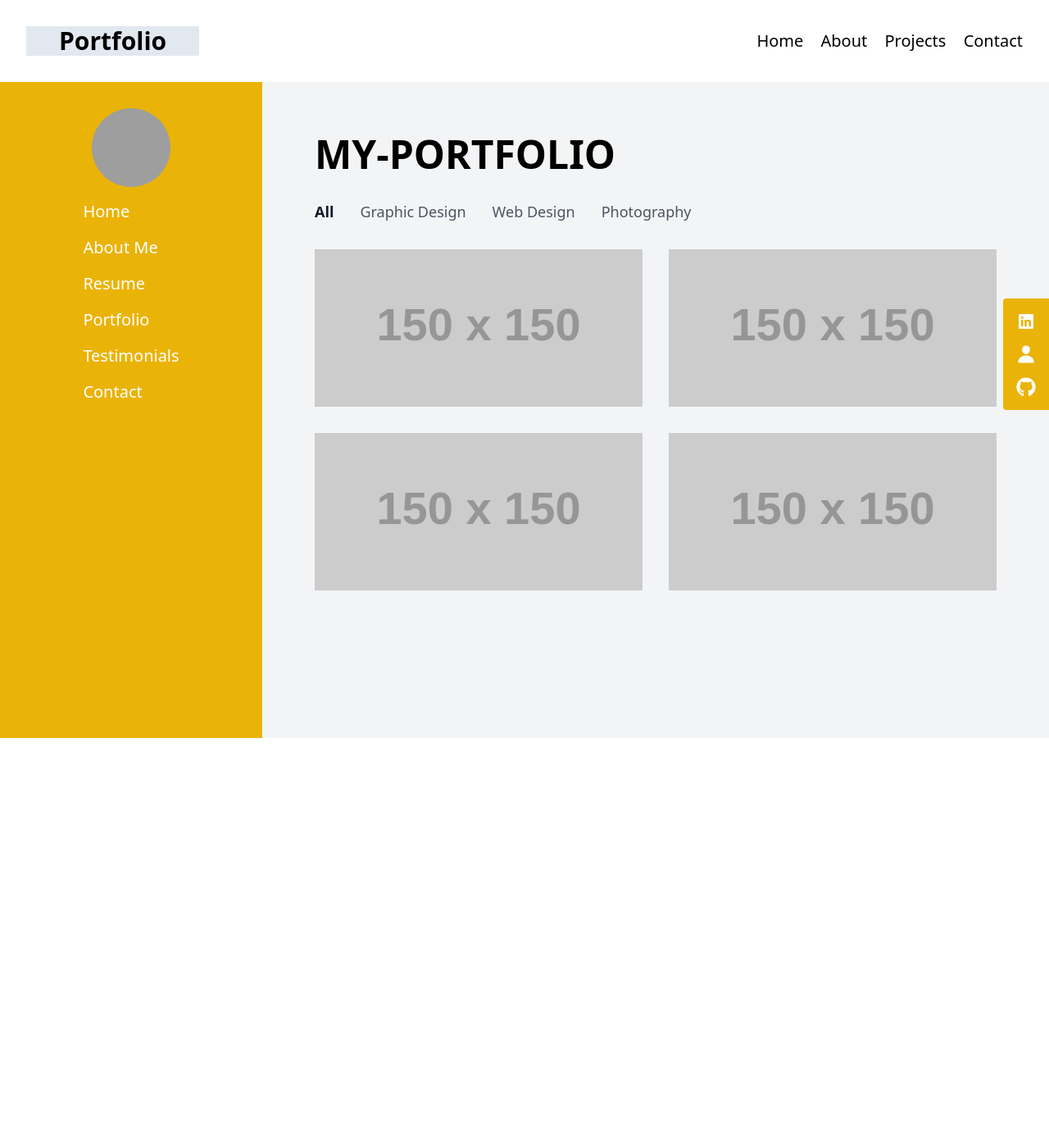
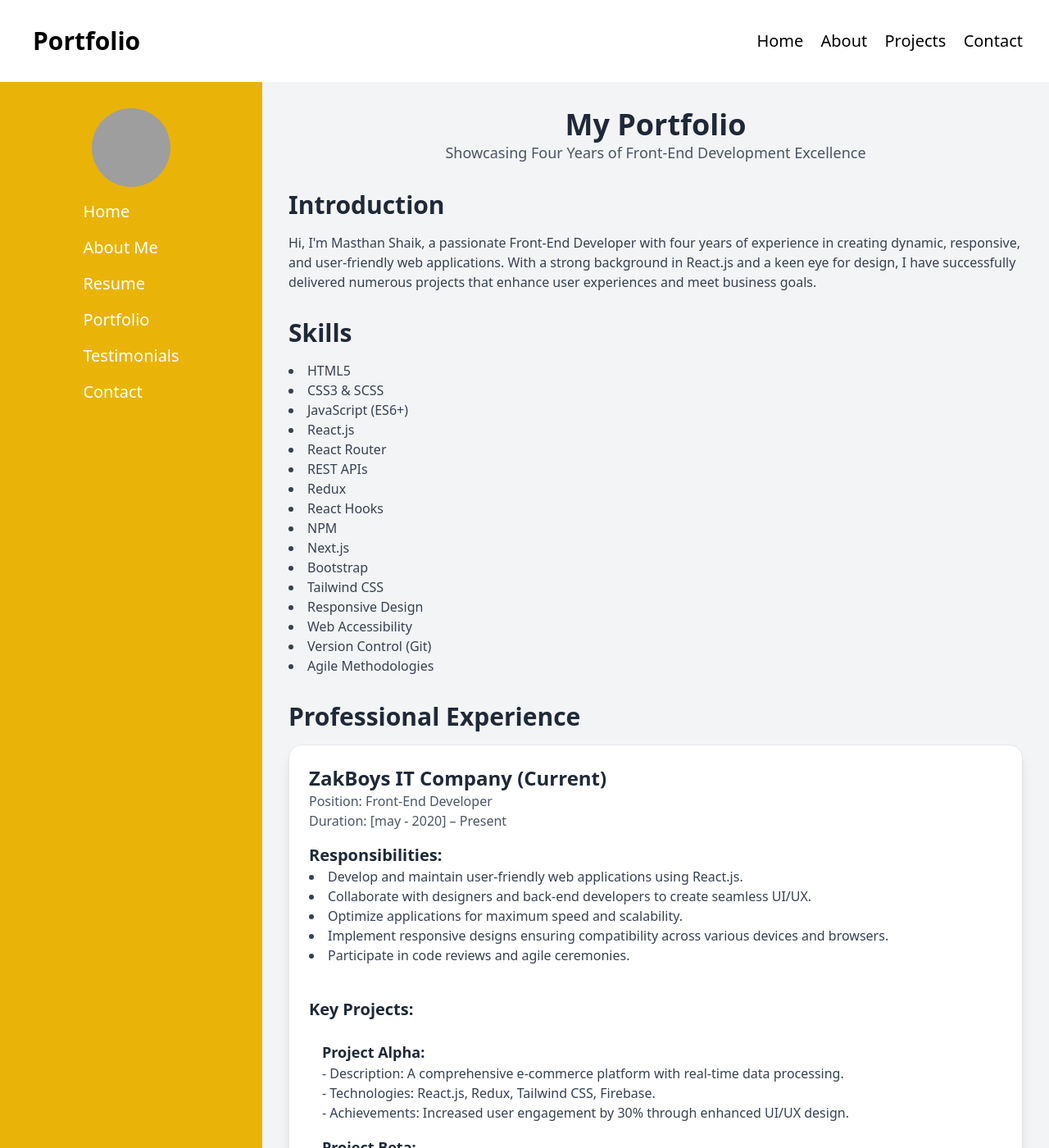
Before and after one commit to masthanskk/Portfolio, a React (Create React App) app in the folder my-app/: page /portfolio in a window 1280 px wide. Shown: the top 1400 px of the page at 82% size. Before the commit the page ends 900 px from the top, so only its background shows below. Built offline with nearby package versions, Linux system fonts and the light colour scheme; grey boxes are pictures that could not be loaded.

Commit message:
Portfolio Chnages

```diff
--- a/my-app/src/Component/navigation.js
+++ b/my-app/src/Component/navigation.js
@@ -5,14 +5,14 @@ import { NavLink } from "react-router-dom";
 export default function Nav(){
         return (
 
-                <div className="flex justify-between font-bold bg-grey-400 items-center ml-8 py-8 ">
-                    <NavLink to ='/portfolio'  className="text-3xl bg-slate-200  px-10 " > Portfolio</NavLink>
+                <div className="flex justify-between font-bold bg-white  items-center  py-8 ">
+                    <NavLink to ='/portfolio'  className="text-3xl px-10  " > Portfolio</NavLink>
 
                       <div className=" text-xl  font-medium text-black mr-8 space-x-4  ">
-                        <NavLink to ='/' > Home</NavLink>
-                        <NavLink to ='/about' > About</NavLink>
-                        <NavLink to = '/projects'> Projects </NavLink>
-                        <NavLink to ='/contact' > Contact </NavLink>
+                        <NavLink to ='/' className= 'hover:text-gray-300' > Home</NavLink>
+                        <NavLink to ='/about' className= 'hover:text-gray-300' > About</NavLink>
+                        <NavLink to = '/projects' className= 'hover:text-gray-300'> Projects </NavLink>
+                        <NavLink to ='/contact' className= 'hover:text-gray-300'> Contact </NavLink>
                        </div>
 
                 </div>
--- a/my-app/src/Pages/Home.js
+++ b/my-app/src/Pages/Home.js
@@ -7,15 +7,15 @@ import { IoPerson } from "react-icons/io5";
 
 export default function Home() {
   return (
-    <div className="flex flex-row min-h-screen">
-      <div className="flex flex-col justify-center w-1/2 p-16 bg-white">
+    <div className="flex flex-row min-h-screen ">
+      <div className="flex flex-col justify-center w-1/2 p-16 ">
         <h1 className="text-5xl font-bold mb-4">HI THERE!</h1>
         <h2 className="text-6xl font-bold mb-4">
             I'M <span className="text-yellow-500">Masthan Shaik</span>
         </h2>
         <h3 className="text-lg font-medium mb-4">Front-End React | Developer </h3>
         <p className="text-gray-600 mb-4">
-           <img className='h-8 w-8 mt-2' src='https://encrypted-tbn0.gstatic.com/images?q=tbn:ANd9GcRj0q7TUjRJA2HaN22zBrgzAwYVvnIIwn1pIw&usqp=CAU' alt="Developer Logo" />
+           <img className='h-8 w-8 mt-2 rounded-full' src='https://encrypted-tbn0.gstatic.com/images?q=tbn:ANd9GcRj0q7TUjRJA2HaN22zBrgzAwYVvnIIwn1pIw&usqp=CAU' alt="Developer Logo" />
              A passionate Front-end React <br /> Developer based in
         </p>
 
--- a/my-app/src/Pages/Portfolio.js
+++ b/my-app/src/Pages/Portfolio.js
@@ -1,12 +1,11 @@
+
 import React from 'react';
-import { IoLogoLinkedin } from "react-icons/io";
-import { FaGithub } from "react-icons/fa";
-import { IoPerson } from "react-icons/io5";
+
 
 export default function Portfolio() {
+
     return (
-    <div className="flex min-h-screen">
-      {/* Sidebar */}
+      <div className=" flex min-h-screen">
       <div className="w-1/4 bg-yellow-500 flex flex-col items-center py-8">
       <img  className="h-24 w-24 rounded-full mb-4" src="https://i.ibb.co/4FKbFsq/IMG-0185-1.jpg"  alt='' border="0" />
         <nav className="flex flex-col space-y-4">
@@ -19,50 +18,160 @@ export default function Portfolio() {
         </nav>
       </div>
 
-      {/* Main Content */}
-      <div className="w-3/4 p-16 bg-gray-100 flex flex-col space-y-8">
-        <h1 className="text-5xl font-bold">MY-PORTFOLIO</h1>
 
-        {/* Portfolio Categories */}
-        <div className="flex space-x-8 text-lg">
-          <a  className="text-gray-900 font-bold">All</a>
-          <a  className="text-gray-600">Graphic Design</a>
-          <a  className="text-gray-600">Web Design</a>
-          <a  className="text-gray-600">Photography</a>
+        <div className="w-3/4 p-8 bg-gray-100">
+            <header className="text-center mb-8">
+                <h1 className="text-4xl font-bold text-gray-800">My Portfolio</h1>
+                <p className="text-lg text-gray-600">Showcasing Four Years of Front-End Development Excellence</p>
+            </header>
+
+            <section className="mb-8">
+                <h2 className="text-3xl font-semibold text-gray-800 mb-4">Introduction</h2>
+                <p className="text-gray-700">
+                    Hi, I'm Masthan Shaik, a passionate Front-End Developer with four years of experience in creating dynamic, responsive, and user-friendly web applications. With a strong background in React.js and a keen eye for design, I have successfully delivered numerous projects that enhance user experiences and meet business goals.
+                </p>
+            </section>
+
+            <section className="mb-8">
+                <h2 className="text-3xl font-semibold text-gray-800 mb-4">Skills</h2>
+                <ul className="list-disc  list-inside text-gray-700">
+                    <li>HTML5</li>
+                    <li>CSS3 & SCSS</li>
+                    <li>JavaScript (ES6+)</li>
+                    <li>React.js</li>
+                    <li>React Router</li>
+                    <li>REST APIs</li>
+                    <li>Redux</li>
+                    <li>React Hooks</li>
+                    <li> NPM </li>
+                    <li>Next.js</li>
+                    <li>Bootstrap</li>
+                    <li>Tailwind CSS</li>
+                    <li>Responsive Design</li>
+                    <li>Web Accessibility</li>
+                    <li>Version Control (Git)</li>
+                    <li>Agile Methodologies</li>
+                </ul>
+            </section>
+
+            <section className="mb-8">
+                <h2 className="text-3xl font-semibold text-gray-800 mb-4">Professional Experience</h2>
+                <div className="bg-white border rounded-2xl shadow-lg p-6 mb-4">
+                    <h3 className="text-2xl font-bold text-gray-800">ZakBoys IT Company (Current)</h3>
+                    <p className="text-gray-600">Position: Front-End Developer<br />Duration: [may - 2020] – Present</p>
+                    <h4 className="text-xl font-semibold text-gray-800 mt-4">Responsibilities:</h4>
+                    <ul className="list-disc list-inside text-gray-700">
+                        <li>Develop and maintain user-friendly web applications using React.js.</li>
+                        <li>Collaborate with designers and back-end developers to create seamless UI/UX.</li>
+                        <li>Optimize applications for maximum speed and scalability.</li>
+                        <li>Implement responsive designs ensuring compatibility across various devices and browsers.</li>
+                        <li>Participate in code reviews and agile ceremonies.</li>
+                    </ul> <br/>
+                    <h4 className="text-xl font-bold text-gray-800 mt-4">Key Projects:</h4> <br/>
+
+                    <div className="ml-4">
+                        <h5 className="text-lg font-bold text-gray-800">Project Alpha:</h5>
+                        <p className="text-gray-700">
+                            - Description: A comprehensive e-commerce platform with real-time data processing.<br />
+                            - Technologies: React.js, Redux, Tailwind CSS, Firebase.<br />
+                            - Achievements: Increased user engagement by 30% through enhanced UI/UX design.
+                        </p>
+                        <h5 className="text-lg font-bold text-gray-800 mt-4">Project Beta:</h5>
+                        <p className="text-gray-700">
+                            - Description: An internal dashboard for monitoring company metrics and KPIs.<br />
+                            - Technologies: React.js, D3.js, SCSS.<br />
+                            - Achievements: Improved data visualization and reporting accuracy.
+                        </p>
+                    </div>
                 </div>
 
-        {/* Portfolio Items */}
-        <div className="grid grid-cols-2 gap-8">
-          <img
-            className="object-cover h-48 w-full"
-            src="https://via.placeholder.com/150"
-            alt="Portfolio Item"
-          />
-          <img
-            className="object-cover h-48 w-full"
-            src="https://via.placeholder.com/150"
-            alt="Portfolio Item"
-          />
-          <img
-            className="object-cover h-48 w-full"
-            src="https://via.placeholder.com/150"
-            alt="Portfolio Item"
-          />
-          <img
-            className="object-cover h-48 w-full"
-            src="https://via.placeholder.com/150"
-            alt="Portfolio Item"
-          />
+                <div className="bg-white border shadow-lg rounded-2xl p-6 mb-4">
+                    <h3 className="text-2xl font-bold text-gray-800">Personal Projects:</h3> <br/>
+                    <div className="ml-4">
+                        <h5 className="text-lg font-bold text-gray-800">MyPortfolio Website:</h5>
+                        <p className="text-gray-700">
+                            - Description: A personal website to showcase my projects and skills.<br />
+                            - Technologies: React.js, Tailwind CSS.<br />
+                            - Achievements: Demonstrated proficiency in modern web development practices.
+                        </p>
+                    </div>
+                </div>
+            </section>
+
+            <section className="mb-8">
+                <h2 className="text-3xl font-semibold text-gray-800 mb-4">Projects Showcase</h2>
+                <div className="bg-white border rounded-2xl shadow-lg p-6 mb-4">
+                    <h3 className="text-2xl font-bold text-gray-800">Project 1: E-commerce Platform</h3>
+                    <p className="text-gray-700">
+                        - Description: Developed a full-featured e-commerce website with user authentication, product management, and payment gateway integration.<br />
+                        - Technologies: React.js, Redux, Node.js, MongoDB, Stripe API.<br />
+                        - Role: Front-End Developer<br />
+                        - Highlights: Designed an intuitive user interface that boosted sales conversion by 25%.
+                    </p>
                 </div>
 
-        {/* Social Icons */}
-        <div className="absolute right-0 top-1/2 transform -translate-y-1/2 flex flex-col space-y-4 p-4 bg-yellow-500 rounded-l">
-        <a href="https://www.linkedin.com/in/sk-masthan/" className="text-white"><IoLogoLinkedin className="h-6 w-6" /></a>
-          <a href='/about' className='text-white'> <IoPerson className='h-6 w-6'/> </a>
-          <a href="https://github.com/masthanskk" className="text-white"><FaGithub className="h-6 w-6" /></a>
+                <div className="bg-white border rounded-2xl shadow-lg p-6 mb-4">
+                    <h3 className="text-2xl font-bold text-gray-800">Project 2: Real-Time Chat Application</h3>
+                    <p className="text-gray-700">
+                        - Description: Built a real-time chat application with private and group messaging features.<br />
+                        - Technologies: React.js, Socket.io, Express.js, MongoDB.<br />
+                        - Role: Full Stack Developer<br />
+                        - Highlights: Ensured smooth real-time communication with a scalable architecture.
+                    </p>
+                </div>
 
-          {/* Add more icons as needed */}
+                <div className="bg-white border rounded-2xl shadow-lg p-6 mb-4">
+                    <h3 className="text-2xl font-bold text-gray-800">Project 3: Personal Finance Tracker</h3>
+                    <p className="text-gray-700">
+                        - Description: Created a personal finance tracker to help users manage their expenses and savings.<br />
+                        - Technologies: React.js, Redux, Firebase.<br />
+                        - Role: Front-End Developer<br />
+                        - Highlights: Implemented data visualization features to track spending patterns.
+                    </p>
                 </div>
+            </section>
+
+            <section className="mb-8">
+                <h2 className="text-3xl font-semibold text-gray-800 mb-4">Testimonials</h2>
+                <div className="bg-white border rounded-2xl shadow-lg p-6">
+                    <p className="text-gray-700">
+                        - "Masthan's expertise in React.js transformed our project. His attention to detail and commitment to quality are unmatched." – John Doe, CEO of ZakBoys IT Company.<br />
+                        - "Working with Masthan was a pleasure. He brought innovative solutions to the table and delivered beyond our expectations." – Jane Smith, Project Manager.
+                    </p>
+                </div>
+            </section>
+
+            <section className="mb-8">
+                <h2 className="text-3xl font-semibold text-gray-800 mb-4">Education</h2>
+                <div className="bg-white border rounded-2xl shadow-lg p-6">
+                    <p className="text-gray-700">
+                        Degree: Bachelor of Science in Computer Science<br />
+                        Institution: [Sri Harshini Degree College,Ongole]<br />
+                        Graduation Year: [2020]
+                    </p>
+                </div>
+            </section>
+
+            <section className="mb-8">
+                <h2 className="text-3xl font-semibold text-gray-800 mb-4">Certifications</h2>
+                <div className="bg-white border rounded-2xl shadow-lg p-6">
+                    <p className="text-gray-700">
+                        React Developer Certification<br />
+                        Issued by: [Certification Authority]
+                    </p>
+                </div>
+            </section>
+
+            <section className="mb-8">
+                <h2 className="text-3xl font-semibold text-gray-800 mb-4">Contact Information</h2>
+                <div className="bg-white border rounded-2xl shadow-lg p-6">
+                    <p className="text-gray-700">
+                        Email: [Skmasthan.1999@gmail.com]<br />
+                      <a href="https://www.linkedin.com/in/sk-masthan/">  LinkedIn: [sk-masthan] </a> <br />
+                      <a href="https://github.com/masthanskk">  GitHub: [Your GitHub Profile] </a>
+                    </p>
+                </div>
+            </section>
         </div>
         </div>
     );
--- a/my-app/src/Pages/Testimonials.js
+++ b/my-app/src/Pages/Testimonials.js
@@ -2,7 +2,7 @@ import React from "react";
 
 export default function Testimonials(){
     return(
-                <div className="flex h-screen bg-gray-200">
+        <div className="flex h-screen bg-white">
             <div className="w-1/4 bg-yellow-500 flex flex-col items-center py-8">
                 <img src="https://i.ibb.co/4FKbFsq/IMG-0185-1.jpg" alt="Profile" className="rounded-full w-24 h-24 mb-4" />
                 <nav className="flex flex-col space-y-4">
@@ -14,6 +14,26 @@ export default function Testimonials(){
                     <a href="/contact" className=" text-white text-xl">Contact</a>
                 </nav>
             </div>
+
+            <div className="w-3/4 p-4 mr-32 mt-4">
+                <div className="bg-slate-300 rounded-s-2xl shadow-lg p-8">
+                    <h1 className="text-4xl font-bold min-h-20 mb-4 text-gray-800">Masthan Shaik</h1>
+                    <h2 className="text-2xl font-semibold mb-6 text-gray-600">
+                        Front End Developer,
+                        <a href='https://www.zakboys.com/' alt='' className="text-blue-600"> ZakBoys IT Company </a>
+                    </h2>
+
+                    <h3 className="w-3/4 text-gray-700">
+                       - With four years of experience as a Front End Developer specializing in React.js,
+                        I have successfully completed three major projects at ZakBoys IT Company, along with two personal projects.
+                        At ZakBoys, I have had the opportunity to work on innovative projects that pushed my boundaries and allowed
+                        me to develop robust, user-friendly applications. My passion for creating seamless and intuitive user experiences
+                        drives me to produce high-quality, maintainable code and achieve exceptional project outcomes.
+                        I am proud of my contributions to ZakBoys and look forward to continuing my journey in crafting superior front-end solutions.
+                        ZakBoys provides a supportive environment and a commitment to excellence, which I highly value.
+                    </h3>
+                </div>
+            </div>
         </div>
     )
 }
```
Also changed, not shown: my-app/src/App.js (+6 -6 lines). Lines whose indentation alone changed are shown as unchanged.
